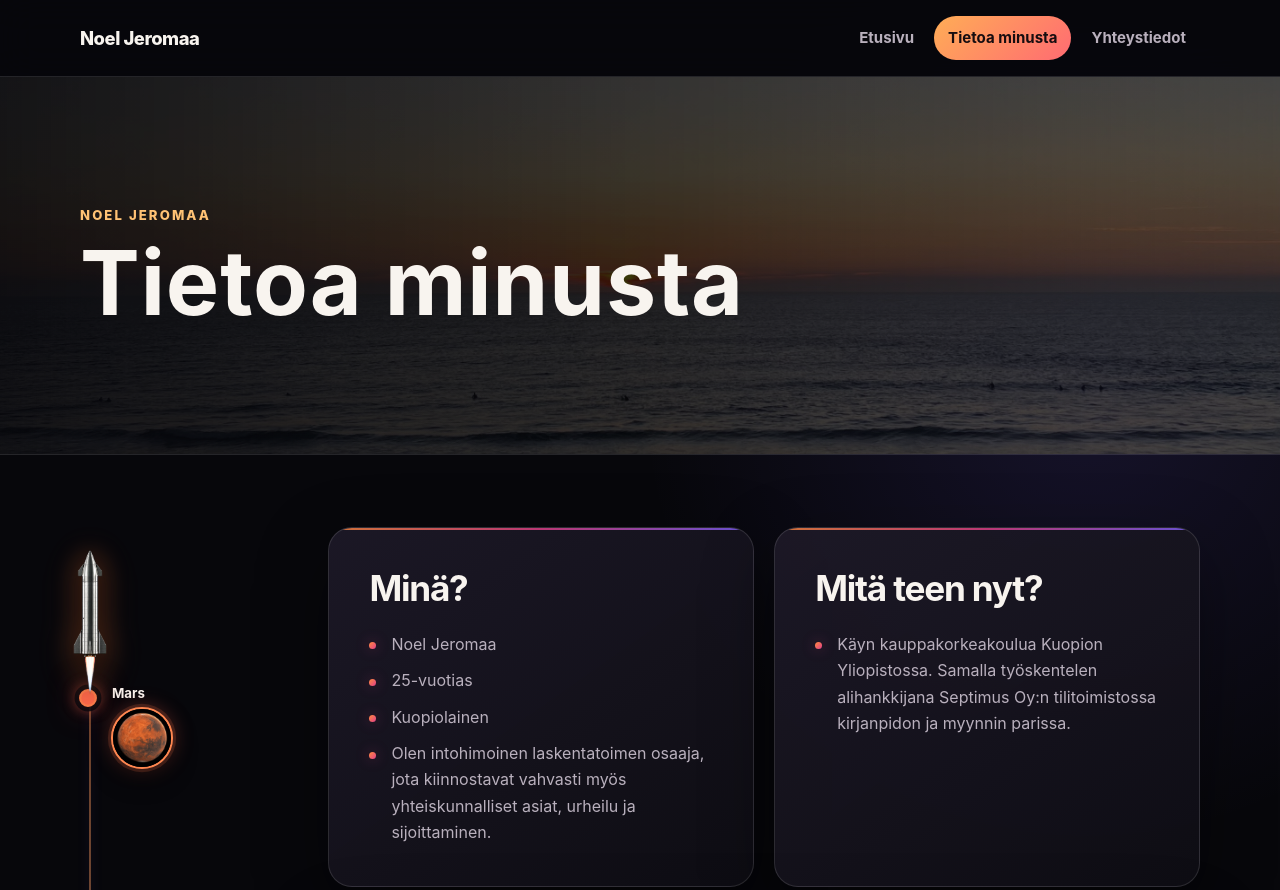
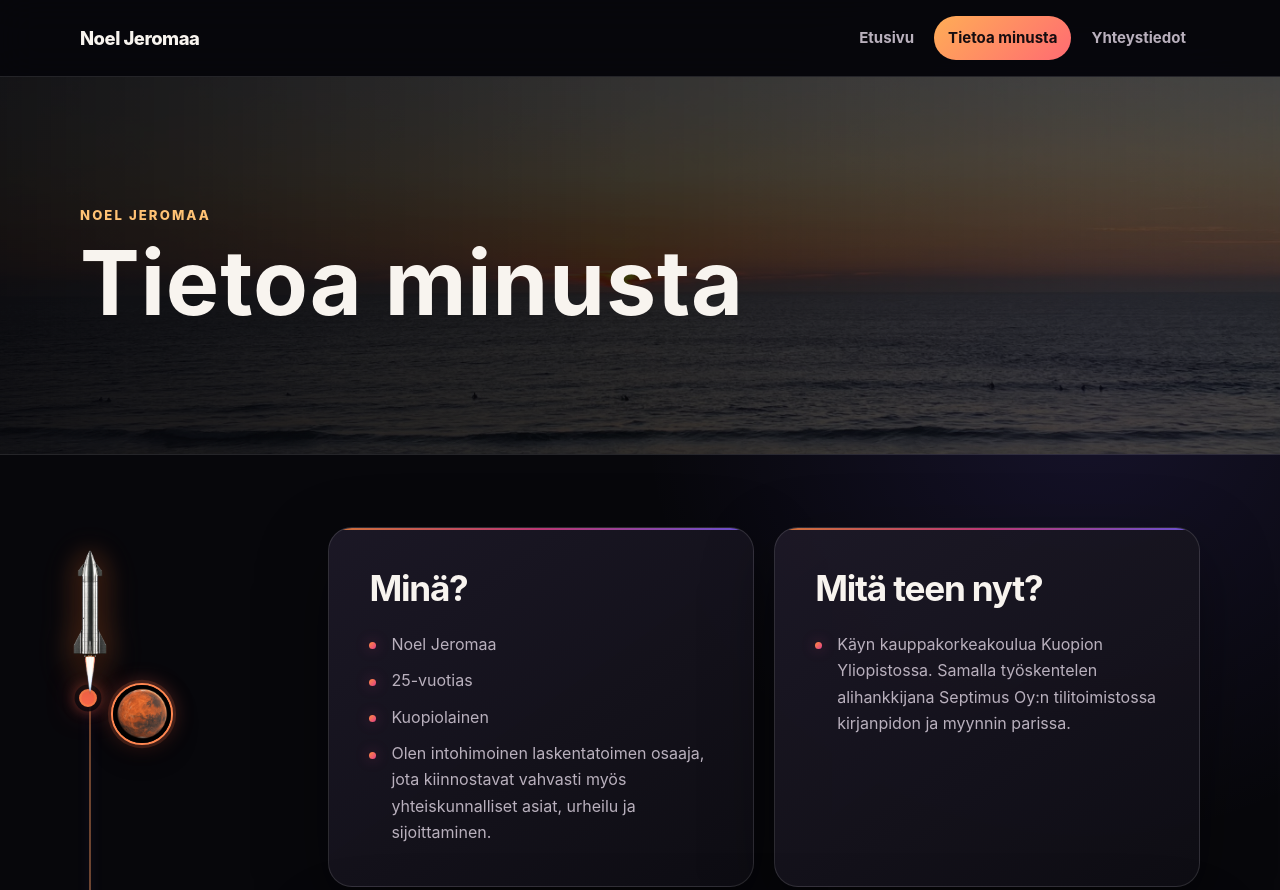
Before and after one commit to Nokke77/nettisivut, a plain HTML site: page tietoaminusta.html in a window 1280 px wide. Shown: the top 890 px of the page. Drawn offline with Linux system fonts and the light colour scheme.

Commit message:
Raketti päivitys

```diff
--- a/tietoaminusta.html
+++ b/tietoaminusta.html
@@ -187,17 +187,13 @@
           const content = document.createElement("span");
           content.className = "space-slider__item-content";
 
-          const label = document.createElement("span");
-          label.className = "space-slider__label";
-          label.textContent = destination.name;
-
           const image = document.createElement("img");
           image.className = "space-slider__image";
           image.src = destination.image;
           image.alt = "";
           image.loading = "lazy";
 
-          content.append(label, image);
+          content.append(image);
           button.append(marker, content);
           button.addEventListener("click", () => scrollToProgress(index / (spaceDestinations.length - 1), "smooth"));
           spaceSliderList.append(button);
```
